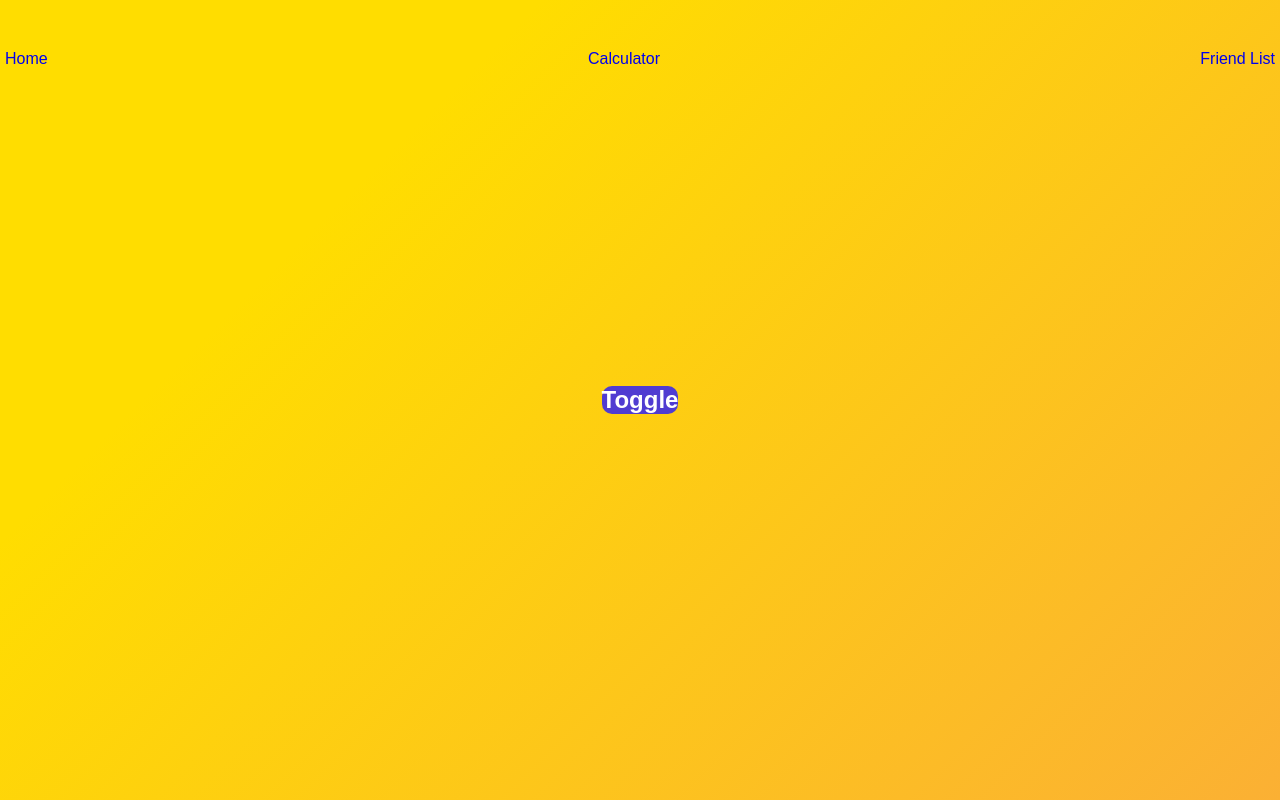
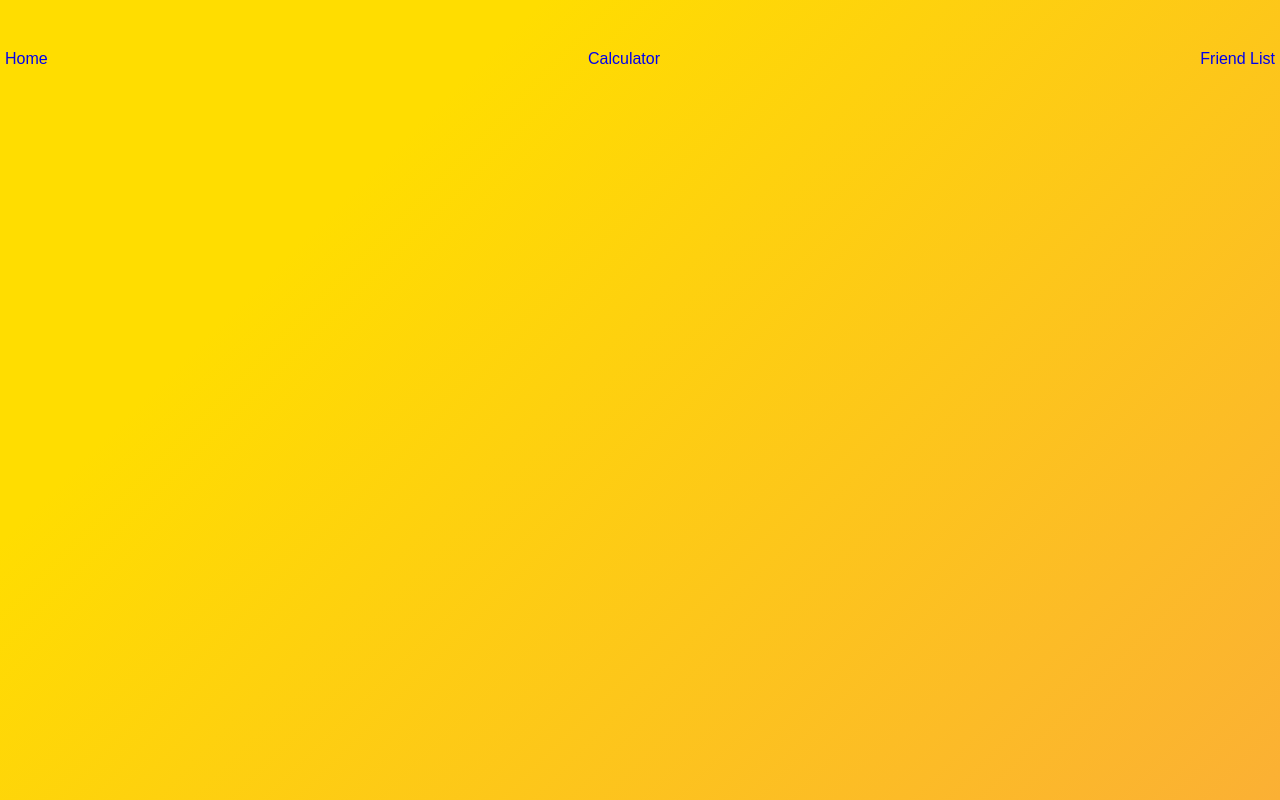
Before and after one commit to celuu/react10, a React (Create React App) app: page / in a window 1280 px wide. Built offline with nearby package versions, Linux system fonts and the light colour scheme.

Commit message:
Add theme onto its own component

```diff
--- a/src/App.js
+++ b/src/App.js
@@ -3,32 +3,19 @@ import { Route, Routes } from "react-router-dom";
 import CalculatorPage from './components/CalculatorPage/CalculatorPage';
 import Navigation from './components/Navigation';
 import FriendList from './components/FriendList';
-import { useState } from 'react';
 import React from 'react';
-
-export const ThemeContext = React.createContext();
+import { ThemeProvider } from './ThemeContext';
 
 function App() {
-  const [darkTheme, setDarkTheme] = useState(true)
-
-  const toggleTheme = () => {
-    setDarkTheme(prev => !prev)
-  }
-
-  const themeStyles = {
-    backgroundColor: darkTheme ? "#333" : "#CCC",
-    color: darkTheme ? "#CCC" : "#333",
-  };
 
   return (
-    <ThemeContext.Provider value={darkTheme}>
+    <ThemeProvider>
       <Navigation />
-      <button onClick={toggleTheme}>Toggle</button>
       <Routes>
         <Route path="/calculator" element={<CalculatorPage />}></Route>
         <Route path="/friends" element={<FriendList />}></Route>
       </Routes>
-    </ThemeContext.Provider>
+    </ThemeProvider>
   );
 }
 
--- a/src/ThemeContext.js
+++ b/src/ThemeContext.js
@@ -0,0 +1,20 @@
+import React, {useContext, useState} from "react";
+
+const ThemeContext = React.createContext();
+const ThemeUpdateContext = React.createContext();
+
+export const ThemeProvider = ({children}) => {
+    const [darkTheme, setDarkTheme] = useState(true);
+
+    const toggleTheme = () => {
+        setDarkTheme((prev) => !prev);
+    };
+
+    return (
+        <ThemeContext.Provider value={darkTheme}>
+            <ThemeUpdateContext.Provider value={toggleTheme}>
+                {children}
+            </ThemeUpdateContext.Provider>
+        </ ThemeContext.Provider >
+    )
+}
--- a/src/components/CalculatorPage/CalculatorPage.js
+++ b/src/components/CalculatorPage/CalculatorPage.js
@@ -5,7 +5,7 @@ import ButtonBox from "./ButtonBox";
 import Button from "./Button";
 import React from "react"
 import { useState, useContext } from "react";
-import { ThemeContext } from "../../App";
+import { ThemeProvider } from "../../ThemeContext";
 
 const btnValues = [
   ["C", "+-", "%", "/"],
@@ -17,7 +17,7 @@ const btnValues = [
 
 const CalculatorPage = () => {
 
-    const darkTheme = useContext(ThemeContext);
+    const darkTheme = useContext(ThemeProvider);
 
     const themeStyles = {
       backgroundColor: darkTheme ? "#333" : "#CCC",
```
